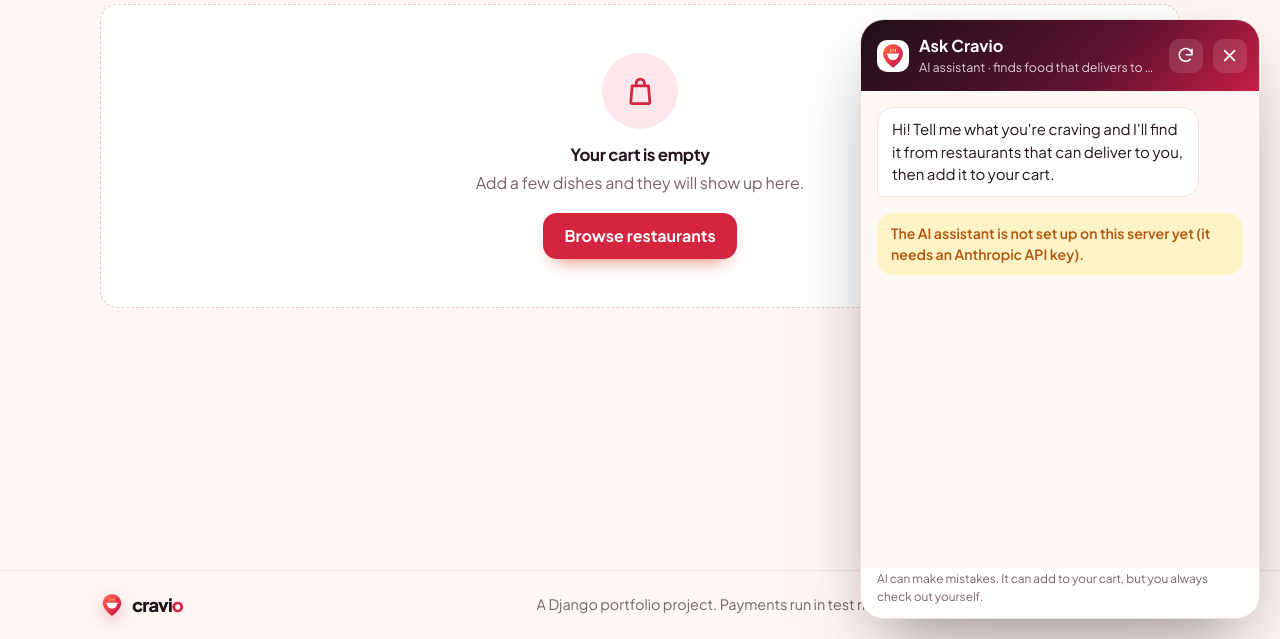
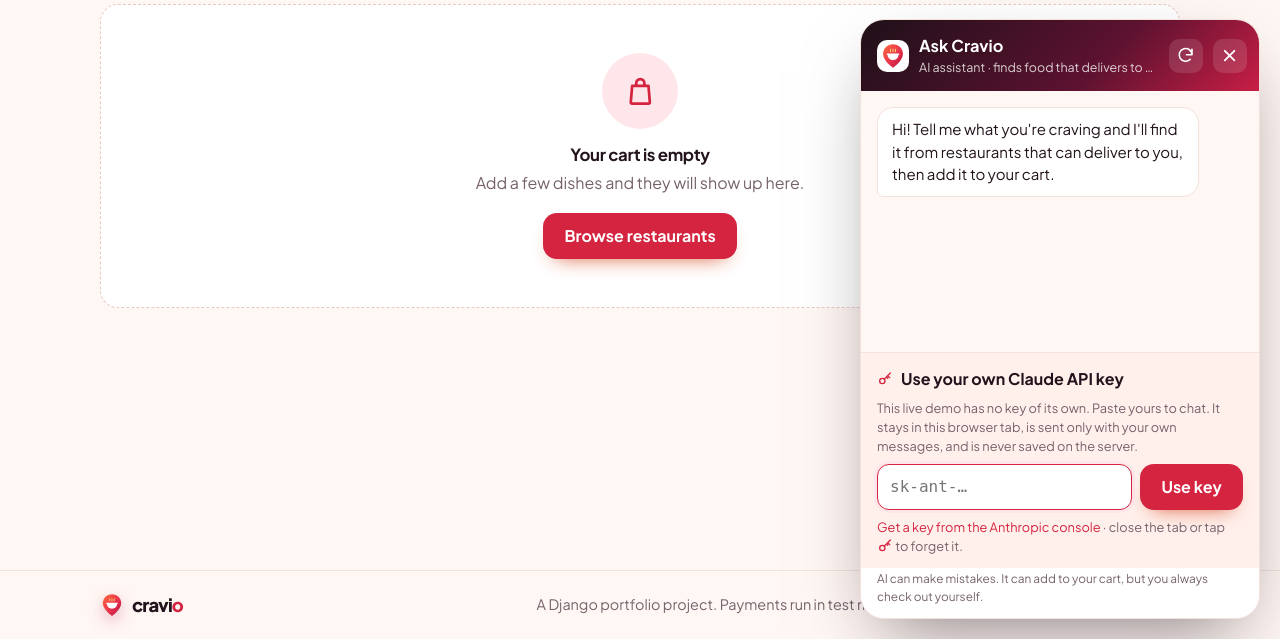
Before and after one commit to pranavkk7/cravio, a Django app: page /cart/ in a window 1280 px wide, after a click on "Ask Cravio". Shown: the part 161-800 px from the top of the page. Run offline with Django 5.2, Linux system fonts and the light colour scheme; data that the repository does not hold is empty.

Commit message:
Let visitors use their own Claude API key with Ask Cravio
When the server has no key (the public demo), the chat panel asks for the visitor's own key. The browser keeps it in sessionStorage for that tab and sends it in an X-Anthropic-Key header with each message; the server checks its shape, uses it for that request only and never stores it. Rejected keys or empty accounts ask for another key. Adds 3 tests (82 total).

```diff
--- a/assistant/views.py
+++ b/assistant/views.py
@@ -15,6 +15,11 @@ def _customers_only(view):
     return wrapper
 
 
+# Visitors may bring their own Claude API key. The browser keeps it for the tab and sends it in this
+# header with each chat message; the server uses it for that request and never stores it.
+KEY_HEADER = "HTTP_X_ANTHROPIC_KEY"
+
+
 @require_GET
 @_customers_only
 def history(request):
@@ -24,13 +29,17 @@ def history(request):
 @require_POST
 @_customers_only
 def chat(request):
-    if not agent.is_enabled():
-        return JsonResponse({"error": "The AI assistant is not set up on this server (no ANTHROPIC_API_KEY)."}, status=503)
+    try:
+        key = agent.visitor_key(request.META.get(KEY_HEADER))
+    except agent.AssistantError as error:
+        return JsonResponse({"error": str(error), "need_key": True}, status=400)
+    if not key and not agent.is_enabled():
+        return JsonResponse({"error": "Add your Claude API key to chat with Ask Cravio.", "need_key": True}, status=401)
     cart_before = len(Cart(request.session))
     try:
-        answer = agent.reply(request.session, request.POST.get("message", ""))
+        answer = agent.reply(request.session, request.POST.get("message", ""), client=agent.client_for(key) if key else None)
     except agent.AssistantError as error:
-        return JsonResponse({"error": str(error)}, status=400)
+        return JsonResponse({"error": str(error), "need_key": isinstance(error, agent.KeyProblem)}, status=400)
     cart_count = len(Cart(request.session))
     return JsonResponse({"reply": answer, "cart_count": cart_count, "cart_changed": cart_count != cart_before})
 
--- a/static/css/style.css
+++ b/static/css/style.css
@@ -2108,6 +2108,67 @@ body:has(.cart-bar) .ask-fab {
   background: var(--surface);
 }
 
+/* Bring your own key */
+.ask-key {
+  display: grid;
+  gap: 8px;
+  padding: 14px 16px 12px;
+  background: var(--surface-2);
+  border-top: 1px solid var(--border);
+}
+
+.ask-key[hidden] {
+  display: none;
+}
+
+.ask-key-title {
+  display: flex;
+  align-items: center;
+  gap: 8px;
+  margin: 0;
+  font-weight: 700;
+}
+
+.ask-key-title .icon,
+.ask-key-text .icon {
+  width: 16px;
+  height: 16px;
+  color: var(--primary);
+  vertical-align: -3px;
+}
+
+.ask-key-text {
+  margin: 0;
+  font-size: 0.8rem;
+  color: var(--muted);
+}
+
+.ask-key-row {
+  display: flex;
+  gap: 8px;
+}
+
+.ask-key-row input {
+  flex: 1;
+  min-width: 0;
+  padding: 10px 12px;
+  font-family: ui-monospace, monospace;
+  background: var(--surface);
+  border: 1px solid var(--border-strong);
+  border-radius: 12px;
+}
+
+.ask-key-row input:focus {
+  outline: none;
+  border-color: var(--primary);
+  box-shadow: 0 0 0 3px var(--primary-soft);
+}
+
+.ask-icon-btn[hidden] {
+  display: none;
+}
+
+
 @media (max-width: 560px) {
   .ask-fab {
     right: 14px;
--- a/static/js/assistant.js
+++ b/static/js/assistant.js
@@ -1,5 +1,7 @@
 // Ask Cravio: the chat panel. The server does all the AI work (assistant/agent.py); this only sends the
 // customer's message, shows the reply, and keeps the cart badge in the nav up to date.
+// On the public demo the server has no API key, so visitors can use their own: it is kept in
+// sessionStorage (this tab only) and sent in a header with each message, never stored server-side.
 const root = document.querySelector('[data-assistant]')
 
 if (root) {
@@ -9,9 +11,29 @@ if (root) {
   const form = root.querySelector('[data-ask-form]')
   const input = form.elements.message
   const suggestions = root.querySelector('[data-ask-suggestions]')
+  const keyForm = root.querySelector('[data-ask-key]')
+  const forget = root.querySelector('[data-ask-forget]')
   const OPEN_KEY = 'cravio.assistant.open'
+  const API_KEY = 'cravio.assistant.apiKey'
   let loaded = false
   let busy = false
+  let serverHasKey = true
+
+  const storedKey = () => { try { return sessionStorage.getItem(API_KEY) || '' } catch { return '' } }
+  const storeKey = (key) => {
+    try { key ? sessionStorage.setItem(API_KEY, key) : sessionStorage.removeItem(API_KEY) } catch {}
+    forget.hidden = !key
+  }
+
+  // Swap the message box for the key form, or back.
+  const askForKey = (show) => {
+    keyForm.hidden = !show
+    form.hidden = show
+    if (show) {
+      suggestions.hidden = true
+      keyForm.elements.key.focus()
+    }
+  }
 
   const remember = (open) => { try { sessionStorage.setItem(OPEN_KEY, open ? '1' : '') } catch {} }
 
@@ -48,14 +70,11 @@ if (root) {
     loaded = true
     try {
       const data = await (await fetch(root.dataset.historyUrl, { headers: { Accept: 'application/json' } })).json()
-      if (!data.enabled) {
-        add('error', 'The AI assistant is not set up on this server yet (it needs an Anthropic API key).')
-        form.hidden = true
-        suggestions.hidden = true
-        return
-      }
+      serverHasKey = data.enabled
       data.messages.forEach((m) => add(m.role, m.text))
       if (data.messages.length) suggestions.hidden = true
+      forget.hidden = !storedKey()
+      if (!serverHasKey && !storedKey()) askForKey(true)
     } catch {
       add('error', 'Could not load the chat. Please refresh the page.')
     }
@@ -83,11 +102,17 @@ if (root) {
     try {
       const body = new FormData(form)
       body.set('message', text)
-      const response = await fetch(root.dataset.chatUrl, { method: 'POST', body, headers: { Accept: 'application/json' } })
+      const headers = { Accept: 'application/json' }
+      if (storedKey()) headers['X-Anthropic-Key'] = storedKey()
+      const response = await fetch(root.dataset.chatUrl, { method: 'POST', body, headers })
       const data = await response.json()
       typing.remove()
       if (!response.ok) {
         add('error', data.error || 'Something went wrong. Please try again.')
+        if (data.need_key) {
+          storeKey('')
+          askForKey(true)
+        }
       } else {
         const link = data.cart_changed ? `<a class="ask-cart-link" href="${root.dataset.cartUrl}">View cart and pay →</a>` : ''
         add('assistant', data.reply, link)
@@ -101,6 +126,26 @@ if (root) {
       input.focus()
     }
   }
+
+  keyForm.addEventListener('submit', (event) => {
+    event.preventDefault()
+    const key = keyForm.elements.key.value.trim()
+    if (!key.startsWith('sk-ant-')) {
+      add('error', "That doesn't look like a Claude API key. It starts with sk-ant-.")
+      return
+    }
+    keyForm.reset()
+    storeKey(key)
+    askForKey(false)
+    suggestions.hidden = log.querySelectorAll('.ask-msg.user').length > 0
+    add('assistant', 'Key saved for this tab. What are you craving?')
+    input.focus()
+  })
+  forget.addEventListener('click', () => {
+    storeKey('')
+    add('assistant', 'Your API key is removed from this tab.')
+    if (!serverHasKey) askForKey(true)
+  })
 
   root.querySelectorAll('[data-ask-toggle]').forEach((button) => button.addEventListener('click', () => toggle(panel.hidden)))
   form.addEventListener('submit', (event) => {
--- a/templates/_icons.html
+++ b/templates/_icons.html
@@ -36,6 +36,7 @@
   <symbol id="i-users" viewBox="0 0 24 24" fill="none" stroke="currentColor" stroke-width="2" stroke-linecap="round" stroke-linejoin="round"><circle cx="9" cy="8" r="3.5"/><path d="M2.5 20a6.5 6.5 0 0 1 13 0M16 4.6a3.5 3.5 0 0 1 0 6.8M18 14.2a6.5 6.5 0 0 1 3.5 5.8"/></symbol>
   <symbol id="i-flame" viewBox="0 0 24 24" fill="none" stroke="currentColor" stroke-width="2" stroke-linecap="round" stroke-linejoin="round"><path d="M12 3c1 3 5 5 5 10a5 5 0 0 1-10 0c0-2 1-3 2-4 0 2 1 3 2 3 0-3-1-5 1-9z"/></symbol>
   <symbol id="i-edit" viewBox="0 0 24 24" fill="none" stroke="currentColor" stroke-width="2" stroke-linecap="round" stroke-linejoin="round"><path d="M4 20h4L19 9l-4-4L4 16v4zM13.5 6.5l4 4"/></symbol>
+  <symbol id="i-key" viewBox="0 0 24 24" fill="none" stroke="currentColor" stroke-width="2" stroke-linecap="round" stroke-linejoin="round"><circle cx="8" cy="15" r="4"/><path d="M10.8 12.2L20 3M16 7l3 3M14 9l2 2"/></symbol>
   <symbol id="i-lock" viewBox="0 0 24 24" fill="none" stroke="currentColor" stroke-width="2" stroke-linecap="round" stroke-linejoin="round"><rect x="5" y="11" width="14" height="10" rx="2"/><path d="M8 11V8a4 4 0 0 1 8 0v3"/></symbol>
   <symbol id="i-box" viewBox="0 0 24 24" fill="none" stroke="currentColor" stroke-width="2" stroke-linecap="round" stroke-linejoin="round"><path d="M3 8l9-5 9 5v8l-9 5-9-5V8zM3 8l9 5 9-5M12 13v8"/></symbol>
 </svg>
--- a/templates/assistant/_widget.html
+++ b/templates/assistant/_widget.html
@@ -14,6 +14,9 @@
         <b>Ask Cravio</b>
         <span>AI assistant · finds food that delivers to you</span>
       </div>
+      <button type="button" class="ask-icon-btn" data-ask-forget title="Remove my API key" aria-label="Remove my API key" hidden>
+        <svg class="icon"><use href="#i-key"/></svg>
+      </button>
       <button type="button" class="ask-icon-btn" data-ask-reset title="New chat" aria-label="Start a new chat">
         <svg class="icon"><use href="#i-refresh"/></svg>
       </button>
@@ -34,6 +37,20 @@
       <button type="button">Veg dinner for two</button>
     </div>
 
+    {# Bring your own key: shown when the server has no key of its own (the public demo). #}
+    <form class="ask-key" data-ask-key hidden>
+      <p class="ask-key-title"><svg class="icon" aria-hidden="true"><use href="#i-key"/></svg> Use your own Claude API key</p>
+      <p class="ask-key-text">This live demo has no key of its own. Paste yours to chat. It stays in this browser tab,
+        is sent only with your own messages, and is never saved on the server.</p>
+      <label class="visually-hidden" for="ask-key-input">Claude API key</label>
+      <div class="ask-key-row">
+        <input id="ask-key-input" name="key" type="password" autocomplete="off" spellcheck="false" placeholder="sk-ant-…" required>
+        <button class="btn btn-primary">Use key</button>
+      </div>
+      <p class="ask-key-text"><a href="https://console.anthropic.com/settings/keys" target="_blank" rel="noopener">Get a key from the Anthropic console</a>
+        · close the tab or tap <svg class="icon" aria-hidden="true"><use href="#i-key"/></svg> to forget it.</p>
+    </form>
+
     <form class="ask-form" data-ask-form>{% csrf_token %}
       <label class="visually-hidden" for="ask-input">Message Ask Cravio</label>
       <input id="ask-input" name="message" maxlength="500" autocomplete="off" placeholder="What are you craving?" required>
```
Also changed, not shown: assistant/agent.py (+26 -1 lines), assistant/tests.py (+28 -2 lines).
